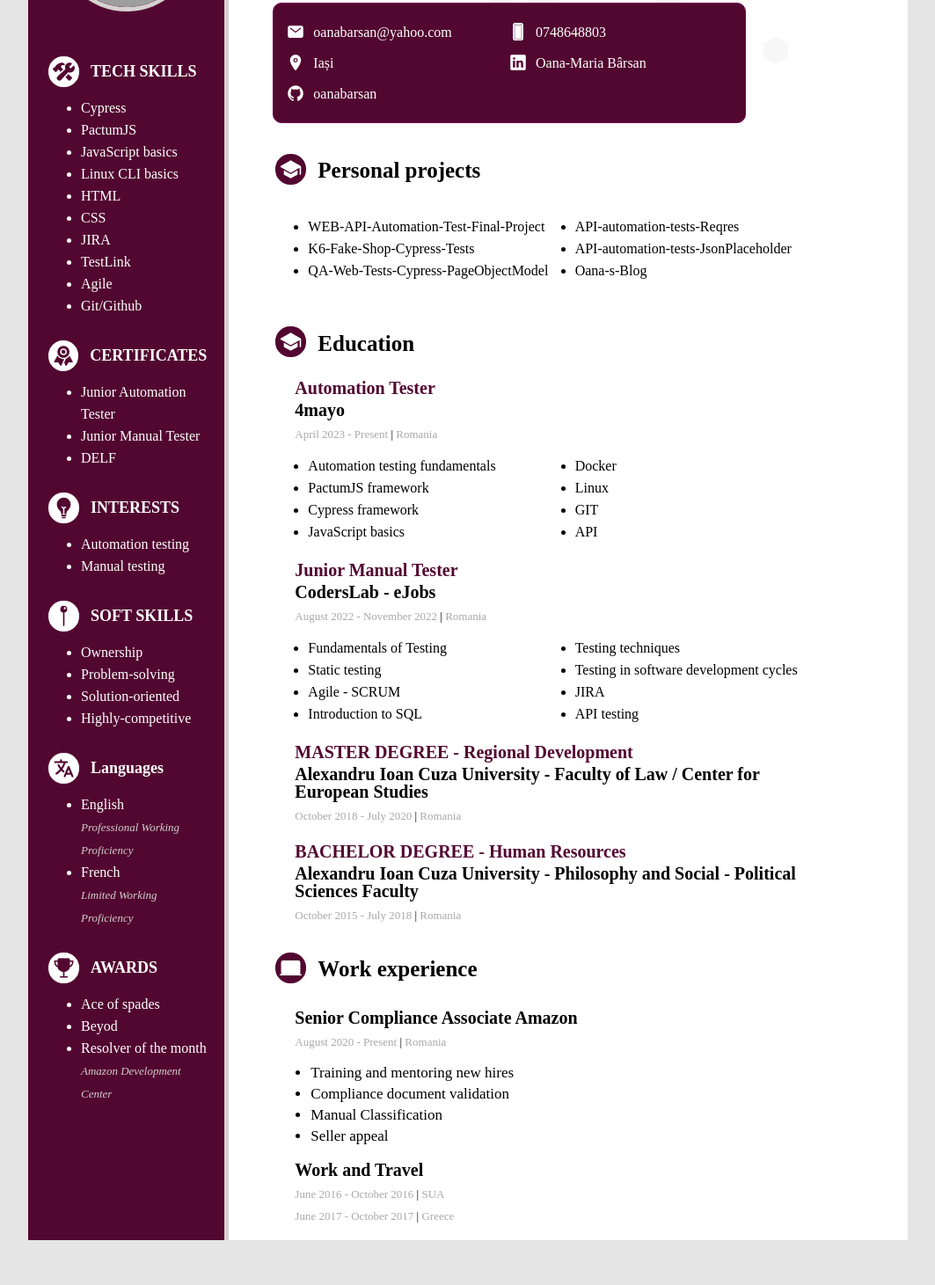
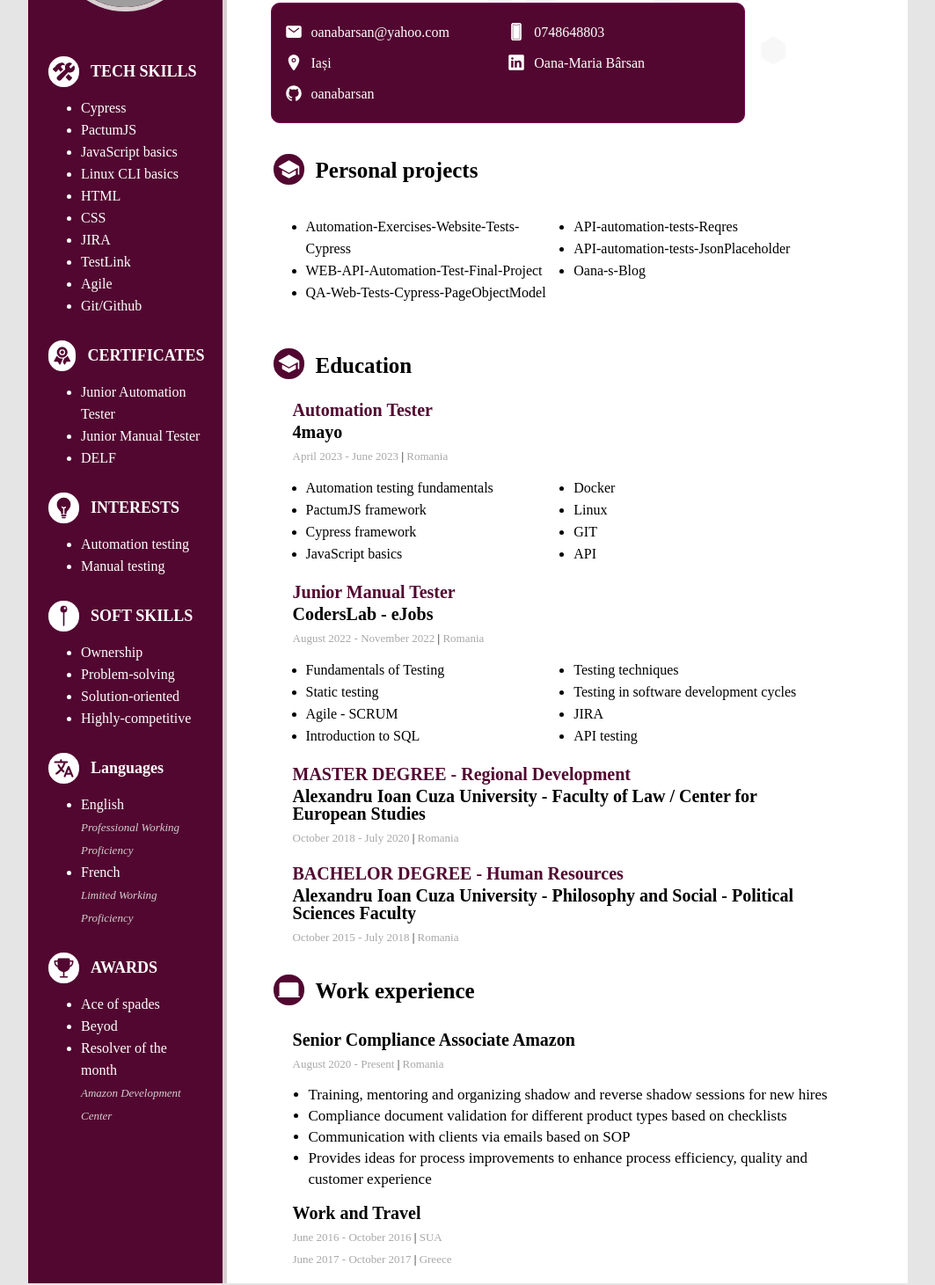
Before and after one commit to oanabarsan/My-resume, a plain HTML site: page index.html in a window 1280 px wide. Shown: the part 195-1656 px from the top of the page at 88% size, without its empty margins (108-1171 px from the left). Before the commit the page ends 1613 px from the top, so only its background shows below. Drawn offline with nearby package versions, Linux system fonts and the light colour scheme; grey boxes are pictures that could not be loaded.

Commit message:
modify current job responsibilities

```diff
--- a/index.html
+++ b/index.html
@@ -74,8 +74,8 @@
 
             <div class="modules">
               <ul>
+                <li>Automation-Exercises-Website-Tests-Cypress</li>
                 <li>WEB-API-Automation-Test-Final-Project</li>
-                <li>K6-Fake-Shop-Cypress-Tests</li>
                 <li>QA-Web-Tests-Cypress-PageObjectModel</li>
 
               </ul>
@@ -104,7 +104,7 @@
             <div>
                 <p class="specialisation">Automation Tester</p>
                 <h3 class="university">4mayo</h3>
-                <p class="work-experience-period">April 2023 - Present  <span class="line-break">|</span>  Romania</p>
+                <p class="work-experience-period">April 2023 - June 2023  <span class="line-break">|</span>  Romania</p>
             </div>
 
             <div class="modules">
@@ -179,13 +179,13 @@
         <p class="work-experience-period">August 2020 - Present <span class="line-break">|</span> Romania</p>
 
         <ul class="work-experience-duties">
-          <li>Training and mentoring new hires</li>
+          <li>Training, mentoring and organizing shadow and reverse shadow sessions for new hires</li>
 
-          <li>Compliance document validation</li>
+          <li>Compliance document validation for different product types based on checklists</li>
 
-          <li>Manual Classification</li>
+          <li>Communication with clients via emails based on SOP</li>
 
-          <li>Seller appeal</li>
+          <li>Provides ideas for process improvements to enhance process efficiency, quality and customer experience</li>
         </ul>
 
           </div>
```
